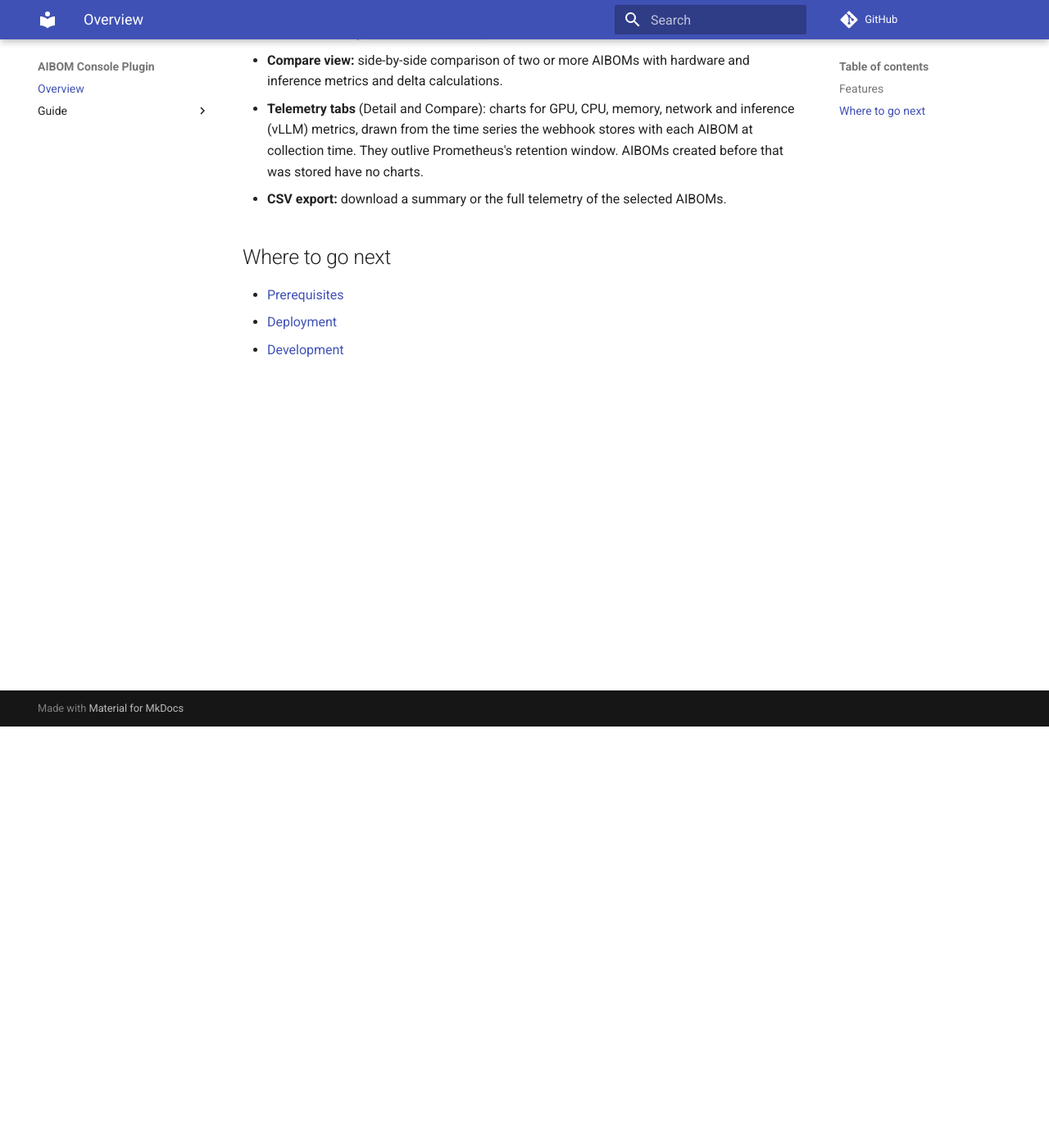
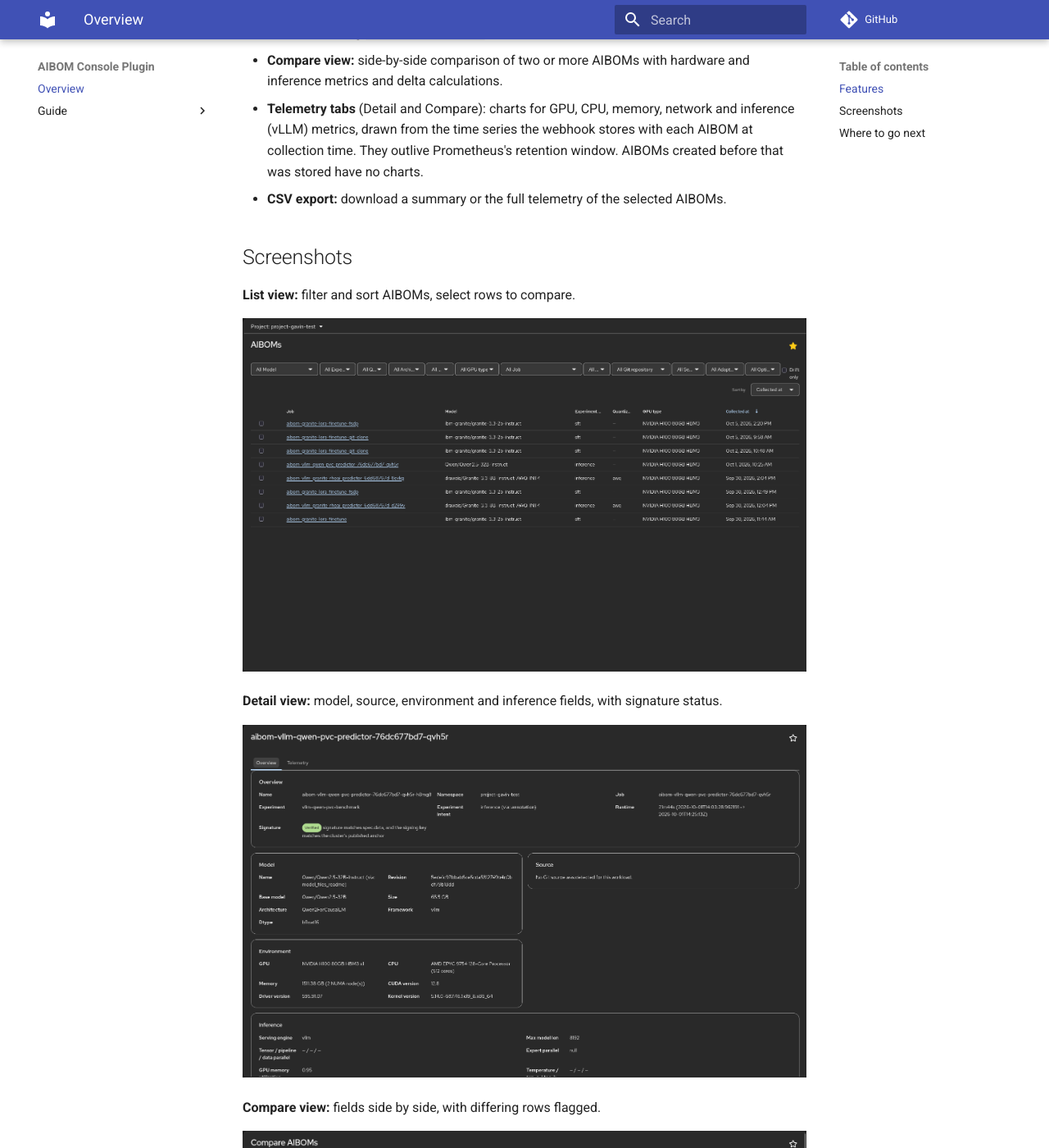
Before and after one commit to gavinsan33/aibom-console-plugin, an MkDocs documentation site: the page built from docs/index.md, in a window 1280 px wide and 1400 px high, scrolled down 514 px. Shown: the whole window at 82% size. Built offline with MkDocs 1.6.1 and Material for MkDocs 9.7.7, drawn with Linux system fonts in a browser that asks for light colours; comment, search, counter and statistics services are not loaded; some of the changed text lies outside the part shown.

Commit message:
Show screenshots on docs overview

```diff
--- a/docs/index.md
+++ b/docs/index.md
@@ -14,6 +14,24 @@ For a terminal-based alternative with the same filter, sort and compare capabili
 - **Telemetry tabs** (Detail and Compare): charts for GPU, CPU, memory, network and inference (vLLM) metrics, drawn from the time series the webhook stores with each AIBOM at collection time. They outlive Prometheus's retention window. AIBOMs created before that was stored have no charts.
 - **CSV export:** download a summary or the full telemetry of the selected AIBOMs.
 
+## Screenshots
+
+**List view:** filter and sort AIBOMs, select rows to compare.
+
+![AIBOM list view](img/list.png)
+
+**Detail view:** model, source, environment and inference fields, with signature status.
+
+![AIBOM detail view](img/detail.png)
+
+**Compare view:** fields side by side, with differing rows flagged.
+
+![Compare view](img/compare.png)
+
+**Compare telemetry:** runs overlaid on elapsed time so they line up.
+
+![Compare telemetry](img/compare-telemetry.png)
+
 ## Where to go next
 
 - [Prerequisites](guide/prerequisites.md)
```
